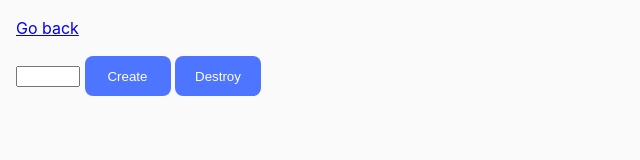
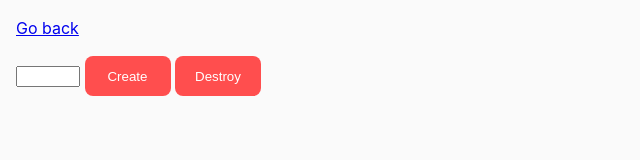
Before and after one commit to piotrczechowski/goit-js-hw-07, a plain HTML site: page task-6.html in a window 1280 px wide. Shown: the whole page, without its empty margins (0-640 px from the left). Drawn offline with Linux system fonts and the light colour scheme.

Commit message:
button style

```diff
--- a/css/common.css
+++ b/css/common.css
@@ -24,3 +24,19 @@ background-color: #4E75FF; /* Initial background color */
  width: 86px;
  height: 40px;
 }
+
+button:hover {
+  background: #6C8CFF;
+
+}
+
+button.task-6 {
+
+  background: #FF4E4E;
+
+}
+
+button.task-6:hover {
+  background: #FF7070;
+
+}
--- a/task-6.html
+++ b/task-6.html
@@ -11,9 +11,9 @@
     <p><a href="./index.html">Go back</a></p>
 
     <div id="controls">
-      <input type="number" min="1" max="100" step="1" />
-      <button type="button" data-create>Create</button>
-      <button type="button" data-destroy>Destroy</button>
+      <input type="number"  min="1" max="100" step="1" />
+      <button type="button" class="task-6" data-create>Create</button>
+      <button type="button" class="task-6"data-destroy>Destroy</button>
     </div>
 
     <div id="boxes"></div>
```
